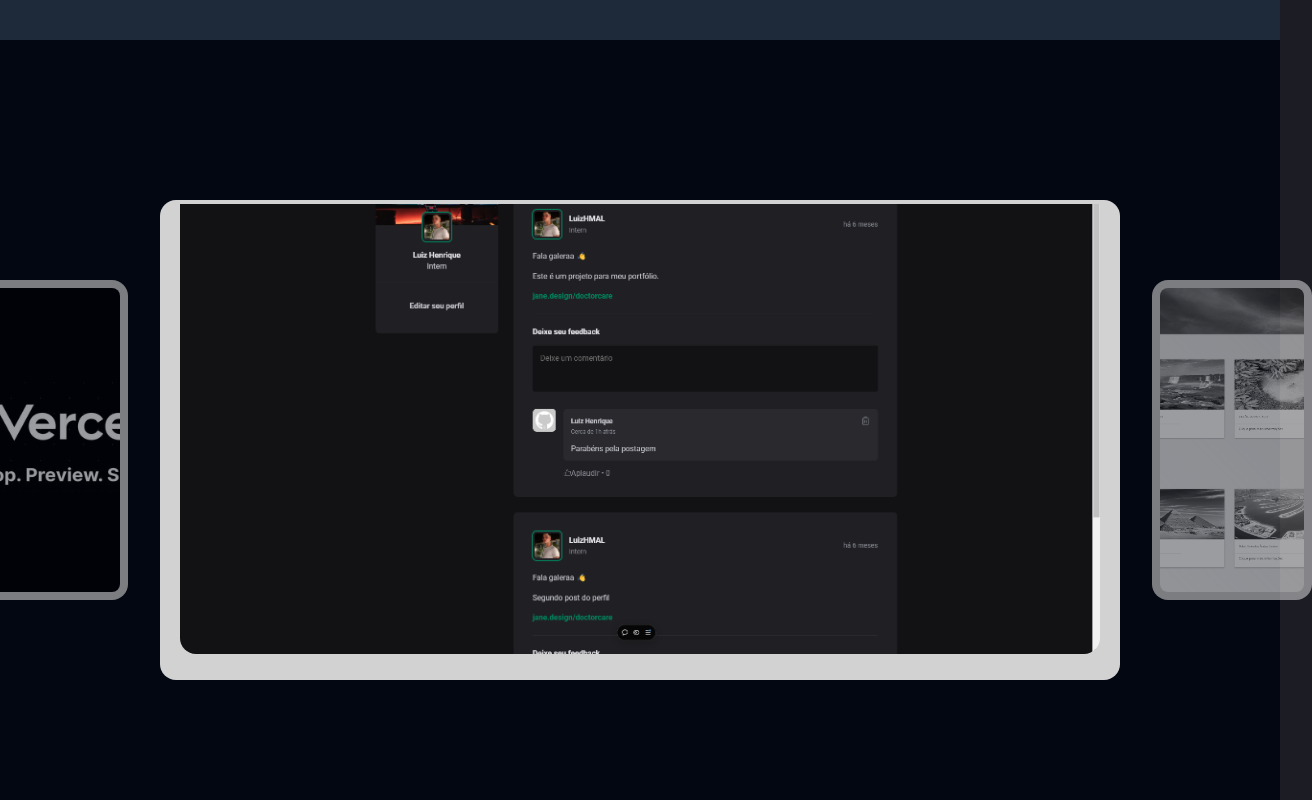
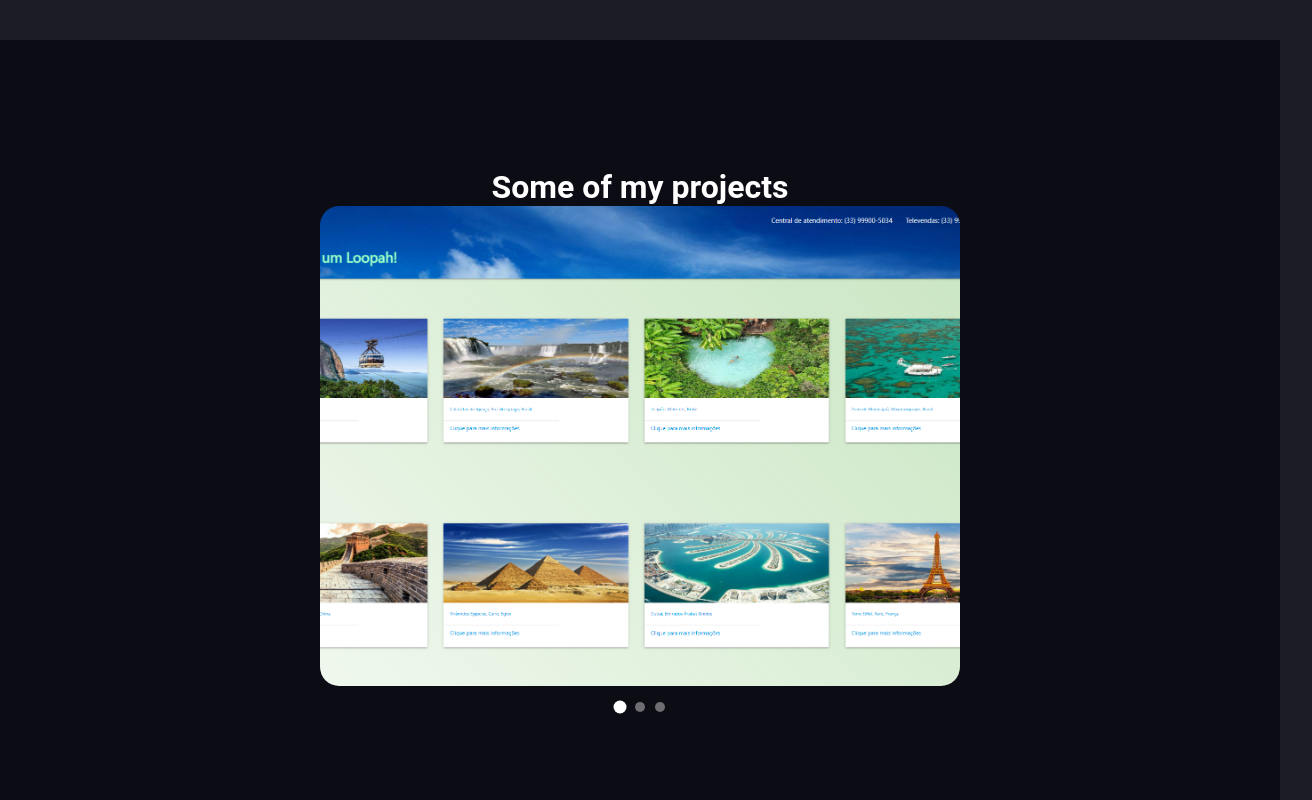
Before and after one commit to LuizHMAL/mypage, a React (Vite) app: page / in a window 1280 px wide. Shown: the part 1560-2360 px from the top of the page, 1312 px wide, since content can reach past the window. Built offline with nearby package versions, Linux system fonts and the light colour scheme.

Commit message:
carousel consertado

```diff
--- a/src/App.jsx
+++ b/src/App.jsx
@@ -64,7 +64,7 @@ export function App() {
 
           <div className="presentationArea">
             <h1 className="title">
-              Hey, I'm <span className="hightLighted">Luiz Henrique Meira!</span>
+              Hey, I'm <span className="hightLighted"> Luiz Henrique Meira </span>
             </h1>
 
             <p className="text">
@@ -97,12 +97,31 @@ export function App() {
       </section>
 
       <section id="techs" className="section techsBg">
+        <h2 className="title">Technologies I've been working with recently</h2>
         <ExpandableCard />
       </section>
 
-      <section id="sites" className="section sitesBg">
-        <Carrossel />
-      </section>
+   <section id="sites" className="section sitesBg">
+  <h2  className="title">Some of my projects</h2>
+
+  <Carrossel slides={[
+    {
+      imagem: "/public/images/loopah.png",
+      titulo: 'Site de viagens',
+      descricao: 'Site de viagens: Compania Loopah.'
+    },
+    {
+      imagem: "/public/images/ifimg.png",
+      titulo: 'Feed de mensagens',
+      descricao: 'Dashboard de rede social com feed interativo.'
+    },
+    {
+      imagem: "/public/images/WeJ.png",
+      titulo: 'Site portfólio',
+      descricao: 'Site portfólio coorporativo com empresas de um grupo.'
+    }
+  ]} />
+</section>
 
       <section id="contato" className="section contatoBg">
         <Forms />
--- a/src/components/Carrossel.jsx
+++ b/src/components/Carrossel.jsx
@@ -1,65 +1,69 @@
-import { useState } from 'react';
-import styles from './Carrossel.module.css';
+import { useEffect, useRef, useState } from "react";
+import styles from "./Carrossel.module.css";
 
-export function Carrossel() {
-  const slides = [
-    {
-      id: 0,
-      imagem: 'images/ifimg.png',
-      link: 'https://vercel.com/luiz-henriques-projects-953f8b78/ignite-feed-2tca',
-    },
-    {
-      id: 1,
-      imagem: 'images/loopah.png',
-      link: 'https://vercel.com/luiz-henriques-projects-953f8b78/loopah-6maj',
-    },
-    {
-      id: 2,
-      imagem: 'images/Vercel__Zeit_.jpeg',
-      link: 'https://vercel.com/luiz-henriques-projects-953f8b78',
-    },
-  ];
+export function Carrossel({ slides }) {
+  const [index, setIndex] = useState(0);
+  const intervalRef = useRef(null);
+  const total = slides.length;
 
-  const [ativo, setAtivo] = useState(0);
-  const anterior = (ativo + slides.length - 1) % slides.length;
-  const proximo = (ativo + 1) % slides.length;
+  const next = () => setIndex((i) => (i + 1) % total);
+  const prev = () => setIndex((i) => (i - 1 + total) % total);
+
+  /* AUTOPLAY */
+  useEffect(() => {
+    startAutoPlay();
+    return stopAutoPlay;
+  }, []);
+
+  const startAutoPlay = () => {
+    stopAutoPlay();
+    intervalRef.current = setInterval(next, 10000);
+  };
+
+  const stopAutoPlay = () => {
+    if (intervalRef.current) clearInterval(intervalRef.current);
+  };
 
   return (
-    <div className={styles.container}>
-      <div className={styles.carrossel}>
+    <div
+      className={styles.container}
+      onMouseEnter={stopAutoPlay}
+      onMouseLeave={startAutoPlay}
+    >
+      <button className={`${styles.arrow} ${styles.left}`} onClick={prev}>
+        <span>‹</span>
+      </button>
 
-        <div className={styles.slideLateral} onClick={() => setAtivo(anterior)}>
-          <img
-            src={slides[anterior].imagem}
-            alt="slide anterior"
-            className={styles.slideMini}
+      <div className={styles.viewport}>
+        <div
+          className={styles.track}
+          style={{ transform: `translateX(-${index * 100}%)` }}
+        >
+          {slides.map((slide, i) => (
+            <div className={styles.slide} key={i}>
+              <img src={slide.imagem} alt={slide.titulo} />
+
+              <div className={styles.overlay}>
+                <h3 className={styles.title}>{slide.titulo}</h3>
+                <p className={styles.description}>{slide.descricao}</p>
+              </div>
+            </div>
+          ))}
+        </div>
+      </div>
+
+      <button className={`${styles.arrow} ${styles.right}`} onClick={next}>
+        <span>›</span>
+      </button>
+
+      <div className={styles.dots}>
+        {slides.map((_, i) => (
+          <span
+            key={i}
+            className={`${styles.dot} ${i === index ? styles.active : ""}`}
+            onClick={() => setIndex(i)}
           />
-        </div>
-
-        <div className={styles.slideCentral}>
-          <img
-            src={slides[ativo].imagem}
-            alt="slide ativo"
-            className={styles.slideImagemCentral}
-          />
-          <a
-            className={styles.botaoLink}
-            href={slides[ativo].link}
-            target="_blank"
-            rel="noopener noreferrer"
-          >
-            Ver projeto
-          </a>
-        </div>
-
-        <div className={styles.slideLateral} onClick={() => setAtivo(proximo)}>
-          <img
-            src={slides[proximo].imagem}
-            alt="slide proximo"
-            className={styles.slideMini}
-          />
-        </div>
-
+        ))}
       </div>
     </div>
   );
--- a/src/components/Carrossel.module.css
+++ b/src/components/Carrossel.module.css
@@ -1,282 +1,195 @@
+/* CONTAINER */
 .container {
+  width: 50%;
+  max-width: 40rem;
+  max-height: 200rem;
+  margin: 0 auto;
+  position: relative;
+}
+
+/* VIEWPORT */
+.viewport {
+  overflow: hidden;
+  border-radius: 1.2rem;
+}
+
+/* TRACK */
+.track {
+  display: flex;
+  transition: transform 0.6s ease;
+}
+
+/* SLIDE */
+.slide {
+  min-width: 100%;
+  height: 30rem;
+  position: relative;
+  overflow: hidden;
+  border: none;
+  outline: none;
+}
+
+/* IMAGEM */
+.slide img {
+  width: 100%;
+  height: 100%;
+  object-fit: cover;
+  position: relative;
+  z-index: 1;
+}
+
+/* OVERLAY (TEXTO) */
+.overlay {
+  position: absolute;
+  inset: 0;
+  background: rgba(0, 0, 0, 0.55);
+  opacity: 0;
+  transition: opacity 0.4s ease;
+  display: flex;
+  flex-direction: column;
+  justify-content: space-between;
+  padding: 2.5rem 6rem; /* zona segura longe das setas */
+  z-index: 2;
+}
+
+.slide:hover .overlay {
+  opacity: 1;
+}
+
+/* TEXTO */
+.title {
+  color: white;
+  font-size: 2.2rem;
+  font-weight: 600;
+}
+
+.description {
+  color: #e5e7eb;
+  font-size: 1.1rem;
+  max-width: 90%;
+}
+
+/* ARROWS (NÃO COBREM TEXTO) */
+.arrow {
+  position: absolute;
+  top: 0;
+  height: 100%;
+  width: 3.5rem;
+
+  border: none;
+  outline: none;
+  box-shadow: none;
+
+  cursor: pointer;
+  z-index: 3;
+  opacity: 0;
+  transition: opacity 0.3s ease;
+
+  background: transparent;
 
   display: flex;
+  align-items: center;
   justify-content: center;
-  align-items: center;
-  height: 100%;
-  border-radius: 1rem;
-
 }
 
-.carrossel {
-  display: flex;
-  align-items: center;
-  gap: 2rem;
-  transition: all 0.4s ease-in-out;
-  border-radius: 1rem;
+/* remove foco branco do chrome */
+.arrow:focus,
+.arrow:focus-visible {
+  outline: none;
+  box-shadow: none;
+}
+
+/* firefox */
+.arrow::-moz-focus-inner {
+  border: 0;
+}
+
+.container:hover .arrow {
+  opacity: 1;
+}
+.left {
+  left: 0;
+  background: linear-gradient(
+    to right,
+    rgba(0, 0, 0, 0.35),
+    rgba(0, 0, 0, 0)
+  );
+}
+
+.right {
+  right: 0;
+  background: linear-gradient(
+    to left,
+    rgba(0, 0, 0, 0.35),
+    rgba(0, 0, 0, 0)
+  );
+}
+.arrow span {
+  font-size: 2.4rem;
+  color: white;
+  opacity: 0.85;
+  transition: transform 0.3s ease, opacity 0.3s ease;
+  pointer-events: none; /* MUITO IMPORTANTE */
+}
+
+.left span {
+  transform: translateX(-6px);
+}
+
+.right span {
+  transform: translateX(6px);
+}
+
+.arrow:hover span {
+  transform: translateX(0);
+  opacity: 1;
+}
+.arrow:hover {
+  background: rgba(255, 255, 255, 0.03);
 }
 
 
-.carrossel img {
-  object-fit: cover;
+/* DOTS */
+.dots {
+  display: flex;
+  justify-content: center;
+  gap: 0.6rem;
+  margin-top: 1rem;
 }
 
-
-.slideCentral {
-  width: 60rem;
-  height: 30rem;
-  background-color: #D2D2D2;
-  border-radius: 1rem;
-  display: flex;
-  flex-direction: column;
-  align-items: center;
-  justify-content: flex-start;
-  padding: 2rem 1.5rem;
-  text-align: center;
-  transition: all 0.4s ease-in-out;
-  position: relative;
-  border: 4px solid transparent;
-  gap: 1.2rem;
-}
-
-
-.slideCentral:hover {
-  transform: rotateY(3deg) scale(1.03);
-  border-color: white;
-  box-shadow: 0 0 12px 2px rgba(255, 255, 255, 0.4);
-}
-
-
-.slideCentral h2 {
-  font-size: 2rem;
-  color: #111;
-  margin: 0;
-}
-
-
-.divider {
-  width: 90%;
-  height: 2px;
-  border: none;
-  background: linear-gradient(to right, transparent, black, transparent);
-  margin: 0;
-}
-
-
-.descricao {
-  font-size: 1rem;
-  color: #333;
-  max-width: 90%;
-
-}
-
-
-.slideLateral {
-  display: flex;
-  flex-direction: column;
-  align-items: center;
-  transition: all 0.4s ease-in-out;
-  border-radius: 1rem;
-}
-
-
-.slideMini {
-  position: relative;
-  width: 10rem;
-  height: 20rem;
-  background-color: #ccc;
-  filter: grayscale(100%);
-  opacity: 0.6;
-  display: flex;
-  align-items: center;
-  justify-content: center;
-  text-align: center;
-  padding: 0.5rem;
-  font-size: 0.85rem;
-  border-radius: 1rem;
-  transition: all 0.3s ease;
+.dot {
+  width: 10px;
+  height: 10px;
+  border-radius: 50%;
+  background: white;
+  opacity: 0.4;
   cursor: pointer;
 }
 
-.slideMini:hover {
-  filter: grayscale(0%);
+.active {
   opacity: 1;
-  background-color: #e0e0e0;
-  border: #fff 2px solid;
+  transform: scale(1.3);
 }
 
-
-.slideMini::after {
-  content: '→';
-  position: absolute;
-  top: 60%;
-  right: 40%;
-  transform: translateY(-50%) translateX(10px);
-  opacity: 0;
-  color: white;
-  font-size: 1.3rem;
-  transition: all 0.3s ease;
-  pointer-events: none;
-}
-
-.slideMini:hover::after {
-  transform: translateY(-0%) translateX(0);
-  opacity: 1;
-}
-
-/* Texto abaixo do mini slide */
-.slideLateral p {
-  margin-top: 0.5rem;
-  font-size: 0.85rem;
-  color: #444;
-  text-align: center;
-}
-/* Telas médias: tablets e celulares grandes */
+/* MOBILE */
 @media (max-width: 768px) {
-  .container {
-    padding: 1rem;
+  .slide {
+    height: 22rem;
   }
 
-  .carrossel {
-    gap: 1.2rem;
-    transform: scale(0.85);
-    transform-origin: top center;
+  .overlay {
+    padding: 1.5rem 2rem;
   }
 
-   .slideCentral::before {
-    content: '→'; /* Agora seta aponta para a direita */
-    position: absolute;
-    top: 50%;
-    left: 0.5rem;
-    transform: translateY(-50%);
+  .title {
     font-size: 1.5rem;
-    color: #333;
-    background-color: rgba(255, 255, 255, 0.7);
-    padding: 0.2rem 0.5rem;
-    border-radius: 0.5rem;
-    pointer-events: none;
-    z-index: 2;
   }
 
-  .slideCentral h2 {
-    font-size: 1.4rem;
+  .description {
+    font-size: 0.95rem;
   }
 
-  .descricao {
-    font-size: 0.9rem;
-  }
-
-  .divider {
-    width: 75%;
-    height: 1px;
-  }
-
-  .slideMini {
-    width: 8rem;
-    height: 14rem;
-    font-size: 0.8rem;
-  }
-
-  .slideMini::after {
-    font-size: 1rem;
-    top: 50%;
-  }
-
-  .slideLateral p {
-    font-size: 0.75rem;
+  .arrow {
+    display: none;
   }
 }
-
-/* Telas pequenas: celulares */
-@media (max-width: 480px) {
-  .carrossel {
-    transform: scale(0.75);
-  }
-
-  .slideCentral {
-    width: 32rem;
-    height: 18rem;
-  }
-  .slideCentral:hover {
-  transform: rotateY(3deg) scale(1.03);
-  border-color: white;
-  box-shadow: 0 0 12px 2px rgba(255, 255, 255, 0.4);
-
-}
-
-
-  .slideCentral::before {
-    content: '→'; /* Agora seta aponta para a direita */
-    position: absolute;
-    top: 50%;
-    left: 0.5rem;
-    transform: translateY(-50%);
-    font-size: 1.5rem;
-    color: #333;
-    background-color: rgba(255, 255, 255, 0.7);
-    padding: 0.2rem 0.5rem;
-    border-radius: 0.5rem;
-    pointer-events: none;
-    z-index: 2;
-  }
-
-  .descricao {
-    font-size: 0.85rem;
-  }
-
-  .slideMini {
-    width: 6rem;
-    height: 12rem;
-    font-size: 0.7rem;
-  }
-
-  .slideMini::after {
-    font-size: 0.8rem;
-    right: 38%;
-  }
-
-  .slideLateral p {
-    font-size: 0.7rem;
-  }
-}
-/* Novo botão dentro do slide central */
-.botaoLink {
-  margin-top: 1rem;
-  background-color: #007bff;
-  color: white;
-  padding: 0.6rem 1.2rem;
-  border: none;
-  border-radius: 0.6rem;
-  text-decoration: none;
-  font-size: 1rem;
-  transition: background-color 0.3s ease;
-}
-
-.botaoLink:hover {
-  background-color: #0056b3;
-}
-
-/* Ajuste da imagem do slide central */
-.slideImagemCentral {
-  width: 100%;
-  height: 100%;
-  object-fit: cover;
-  border-radius: 1rem;
-}
-
-/* Remova se já tiver conflitos com isso */
-.slideCentral {
-  position: relative;
-  padding: 1rem;
-  overflow: hidden;
-  display: flex;
-  flex-direction: column;
-  align-items: center;
-  justify-content: center;
-}
-.slideCentral img {
-  width: 100%;
-  height: auto;
-  border-radius: 1rem;
-  margin-bottom: 1rem;
-}
--- a/src/components/Header.jsx
+++ b/src/components/Header.jsx
@@ -3,7 +3,7 @@ import styles from './Header.module.css'
 export function Header(){
     return(
          <header className= {styles.header}>
-          <h2>Luiz Henrique Meira</h2>
+          <h2>&lt;LuizHMAL /&gt; </h2>
 
         <nav className="links-navegacao" >
           <a href="#inicio">Início</a>
--- a/src/components/linkButton.module.css
+++ b/src/components/linkButton.module.css
@@ -10,7 +10,7 @@
   transition: all 0.3s ease;
   cursor: pointer;
   margin-top: 1.5rem;
-  margin-left: 1.5rem;
+
 }
 
 .linkButton img {
--- a/src/global.css
+++ b/src/global.css
@@ -47,14 +47,39 @@ body {
 
 .inicioBg {
   background-color: var(--blue-500);
+  background: radial-gradient(
+    circle,
+    rgba(77, 124, 15, 0.2) 0%,
+    var(--blue-500) 50%
+  );
+  animation: pulseBg 5s ease-in-out infinite;
 }
 
+@property --pulse-opacity {
+  syntax: '<number>';
+  initial-value: 0.1;
+  inherits: false;
+}
+
+@property --pulse-size {
+  syntax: '<percentage>';
+  initial-value: 70%;
+  inherits: false;
+}
+
+
 .techsBg {
-  background-color: oklch(27.8% 0.033 256.848);
+   background-color: var(--blue-500);
+   margin: 0 auto;
+   display: flex;
+    flex-direction: column;
 }
 
 .sitesBg {
-  background-color: oklch(13% 0.028 261.692);
+  margin: 0 auto;
+  display: flex;
+  flex-direction: column;
+  background-color: var(--blue-700);
 }
 
 .contatoBg {
```
Also changed, not shown: src/components/Header.module.css (+28 -0 lines), public/images/WeJ.png (added).
